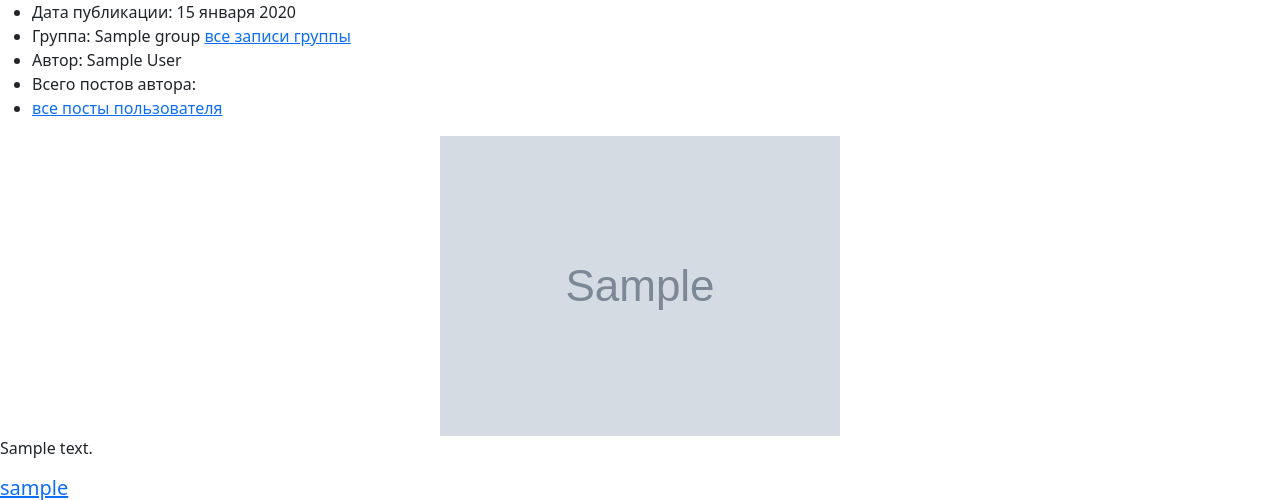
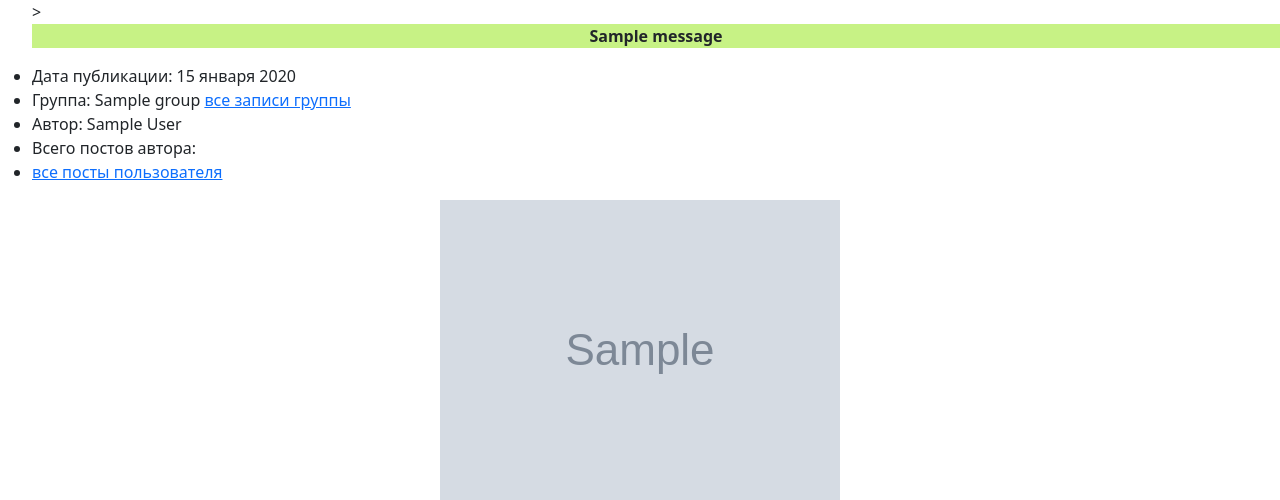
Before and after one commit to rdegt/yatube_project, a Django app: page /posts/1/ in a window 1280 px wide. Shown: the part 56-556 px from the top of the page. Run offline with Django 3.2, Linux system fonts and the light colour scheme; tables that the repository leaves empty hold one stand-in row (values such as "Sample post"); grey boxes marked "Sample" are stand-in pictures; one stand-in notice (Sample message) is shown; some libraries are stand-ins or nearby versions.

Commit message:
добавлены уведомления пользователям

```diff
--- a/yatube/posts/views.py
+++ b/yatube/posts/views.py
@@ -2,6 +2,7 @@ from django.shortcuts import render
 from django.core.paginator import Paginator
 from .forms import PostForm, CommentForm
 from django.shortcuts import redirect
+from django.contrib import messages
 
 # groups/views.py
 from django.http import HttpResponse
@@ -94,6 +95,7 @@ def post_create(request):
         #назначаем пользователя объекту и сохраняем его
         object.author = request.user
         object.save()
+        messages.add_message(request, messages.SUCCESS, 'Ваш пост размещен', extra_tags='create_post')
         return redirect('posts:profile', object.author)
     return render(request, 'posts/create_post.html', context)
 
@@ -108,6 +110,7 @@ def post_edit(request, post_id):
     if form.is_valid():
         if (form.has_changed()):
             form.save()
+            messages.add_message(request, messages.SUCCESS, 'Успешно отредактировано')
         return redirect('posts:post_detail', post_id)
     context = {
         'form': form,
@@ -133,5 +136,6 @@ def add_comment(request, post_id):
         object.author = human
         object.post = post
         object.save()
+        messages.add_message(request, messages.SUCCESS, 'Комментарий добавлен')
         return redirect('posts:post_detail', post_id)
     return render(request, 'posts/post_detail.html', context)
--- a/yatube/templates/posts/post_detail.html
+++ b/yatube/templates/posts/post_detail.html
@@ -8,6 +8,14 @@
     <title>Пост</title>
   </head>
   <body>
+    {% if messages %}
+        <ul>
+          {% for message in messages %}
+            {% if message.tags %} {% endif %}>
+            <p style="background-color:#c7f285" align="center"><b>{{ message }} </b></p>
+          {% endfor %}
+         </ul>
+      {% endif %}
           <ul>
             <li >
               Дата публикации: {{ post.pub_date|date:"d E Y" }}
```
Also changed, not shown: yatube/templates/posts/profile.html (+8 -0 lines).
